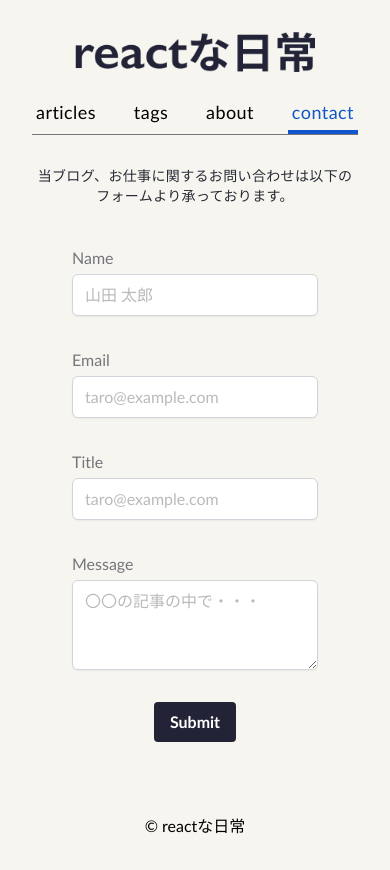
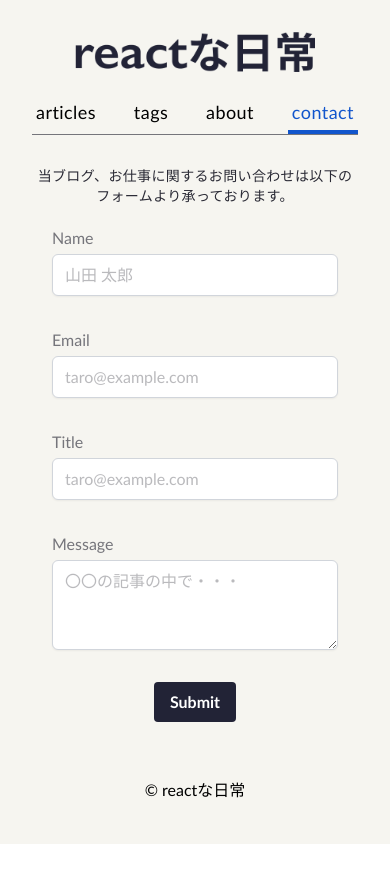
Before and after one commit to fo-ji/reactive-everyday, a Next.js app: page /contact in a window 390 px wide. After the commit the page ends 844 px from the top, so only its background shows below. Built offline with nearby package versions, Linux system fonts and the light colour scheme.

Commit message:
update sp layout in contact page

```diff
--- a/src/components/Form/FieldWrapper.tsx
+++ b/src/components/Form/FieldWrapper.tsx
@@ -14,7 +14,10 @@ export const FieldWrapper: React.FC<FieldWrapperProps> = ({ children, error, lab
       <span className='text-placeholder'>{label}</span>
       {children}
     </label>
-    <div role='alert' className='h-8 py-2 text-right text-sm font-semibold text-red-500'>
+    <div
+      role='alert'
+      className='h-8 py-1 text-right text-xs font-semibold text-red-500 sm:py-2 sm:text-sm'
+    >
       {error?.message}
     </div>
   </div>
--- a/src/pages/contact/index.tsx
+++ b/src/pages/contact/index.tsx
@@ -8,7 +8,7 @@ const Contact: NextPage = () => (
     <div className='text-center'>
       <p>当ブログ、お仕事に関するお問い合わせは以下のフォームより承っております。</p>
     </div>
-    <div className='p-10'>
+    <div className='p-5 sm:p-10'>
       <CreateContact />
     </div>
   </ContentLayout>
```
